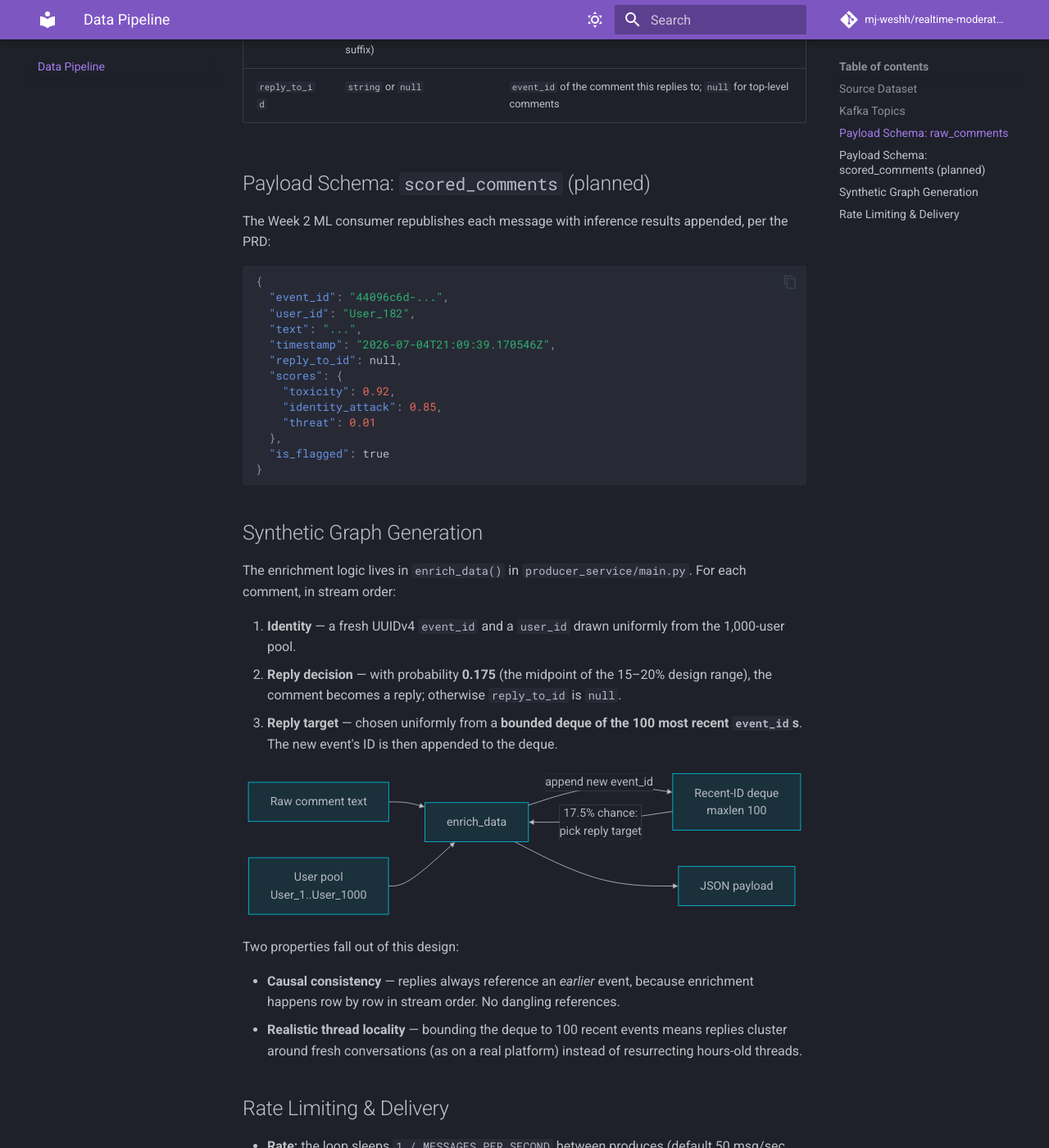
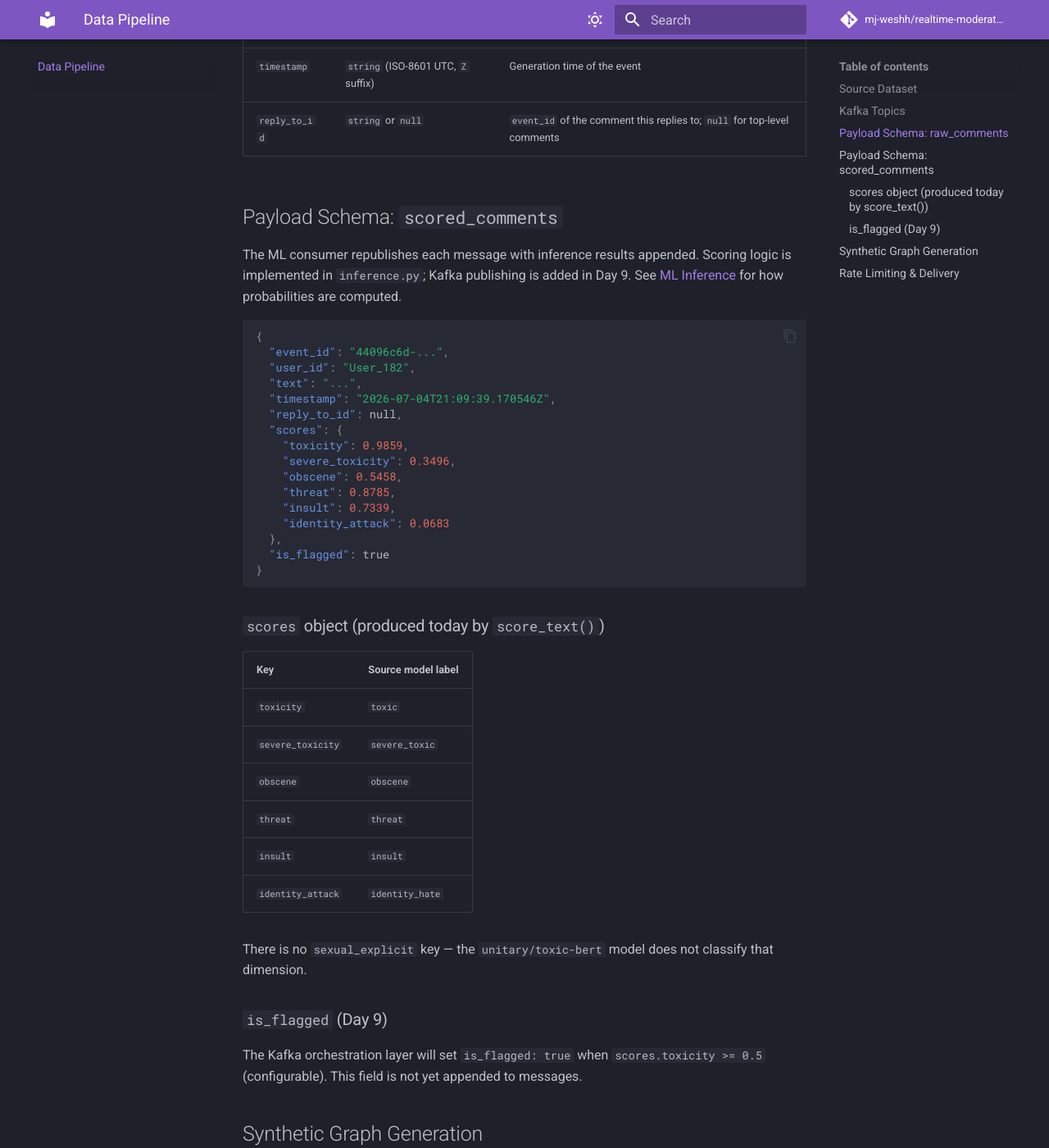
Before and after one commit to mj-weshh/realtime-moderation-engine, an MkDocs documentation site: the page built from docs/data_pipeline.md, in a window 1280 px wide and 1400 px high, scrolled down 1364 px. Shown: the whole window at 82% size. Built offline with MkDocs 1.6.1 and Material for MkDocs 9.7.7, drawn with Linux system fonts in a browser that asks for light colours; comment, search, counter and statistics services are not loaded; some of the changed text lies outside the part shown.

Commit message:
docs: document ml consumer model loading, inference, and neo4j integration

````diff
--- a/docs/data_pipeline.md
+++ b/docs/data_pipeline.md
@@ -12,8 +12,8 @@ The original dataset is flat — no users, no threads. The producer synthesizes
 
 | Topic | Producer | Consumer | Status |
 |---|---|---|---|
-| `raw_comments` | `producer_service` | `ml_consumer` (Week 2) | **Live** |
-| `scored_comments` | `ml_consumer` (Week 2) | `backend_api` (Week 2) | Planned |
+| `raw_comments` | `producer_service` | `ml_consumer` (Day 9 Kafka loop) | **Live** |
+| `scored_comments` | `ml_consumer` (Day 9) | `backend_api` (Week 2) | Logic ready; not yet published |
 
 Both topics currently use a single partition on a single broker — sufficient for the local demo, and the consumer-side batching is designed to scale to partitioned topics unchanged.
 
@@ -39,9 +39,9 @@ Every message is a UTF-8 JSON object:
 | `timestamp` | `string` (ISO-8601 UTC, `Z` suffix) | Generation time of the event |
 | `reply_to_id` | `string` or `null` | `event_id` of the comment this replies to; `null` for top-level comments |
 
-## Payload Schema: `scored_comments` (planned)
+## Payload Schema: `scored_comments`
 
-The Week 2 ML consumer republishes each message with inference results appended, per the PRD:
+The ML consumer republishes each message with inference results appended. Scoring logic is implemented in `inference.py`; Kafka publishing is added in Day 9. See [ML Inference](ml_inference.md) for how probabilities are computed.
 
 ```json
 {
@@ -51,13 +51,33 @@ The Week 2 ML consumer republishes each message with inference results appended,
   "timestamp": "2026-07-04T21:09:39.170546Z",
   "reply_to_id": null,
   "scores": {
-    "toxicity": 0.92,
-    "identity_attack": 0.85,
-    "threat": 0.01
+    "toxicity": 0.9859,
+    "severe_toxicity": 0.3496,
+    "obscene": 0.5458,
+    "threat": 0.8785,
+    "insult": 0.7339,
+    "identity_attack": 0.0683
   },
   "is_flagged": true
 }
 ```
+
+### `scores` object (produced today by `score_text()`)
+
+| Key | Source model label |
+|---|---|
+| `toxicity` | `toxic` |
+| `severe_toxicity` | `severe_toxic` |
+| `obscene` | `obscene` |
+| `threat` | `threat` |
+| `insult` | `insult` |
+| `identity_attack` | `identity_hate` |
+
+There is no `sexual_explicit` key — the `unitary/toxic-bert` model does not classify that dimension.
+
+### `is_flagged` (Day 9)
+
+The Kafka orchestration layer will set `is_flagged: true` when `scores.toxicity >= 0.5` (configurable). This field is not yet appended to messages.
 
 ## Synthetic Graph Generation
 
--- a/mkdocs.yml
+++ b/mkdocs.yml
@@ -54,6 +54,7 @@ nav:
   - Architecture: architecture.md
   - Local Setup: local_setup.md
   - Data Pipeline: data_pipeline.md
+  - ML Inference: ml_inference.md
   - Reference:
       - Product Requirements (PRD): PRD.md
       - Implementation Plan: implementation_plan.md
````
Also changed, not shown: README.md (+25 -15 lines), docs/architecture.md (+7 -6 lines), docs/index.md (+11 -9 lines), docs/local_setup.md (+31 -3 lines), docs/ml_inference.md (added, +171 -0 lines).
